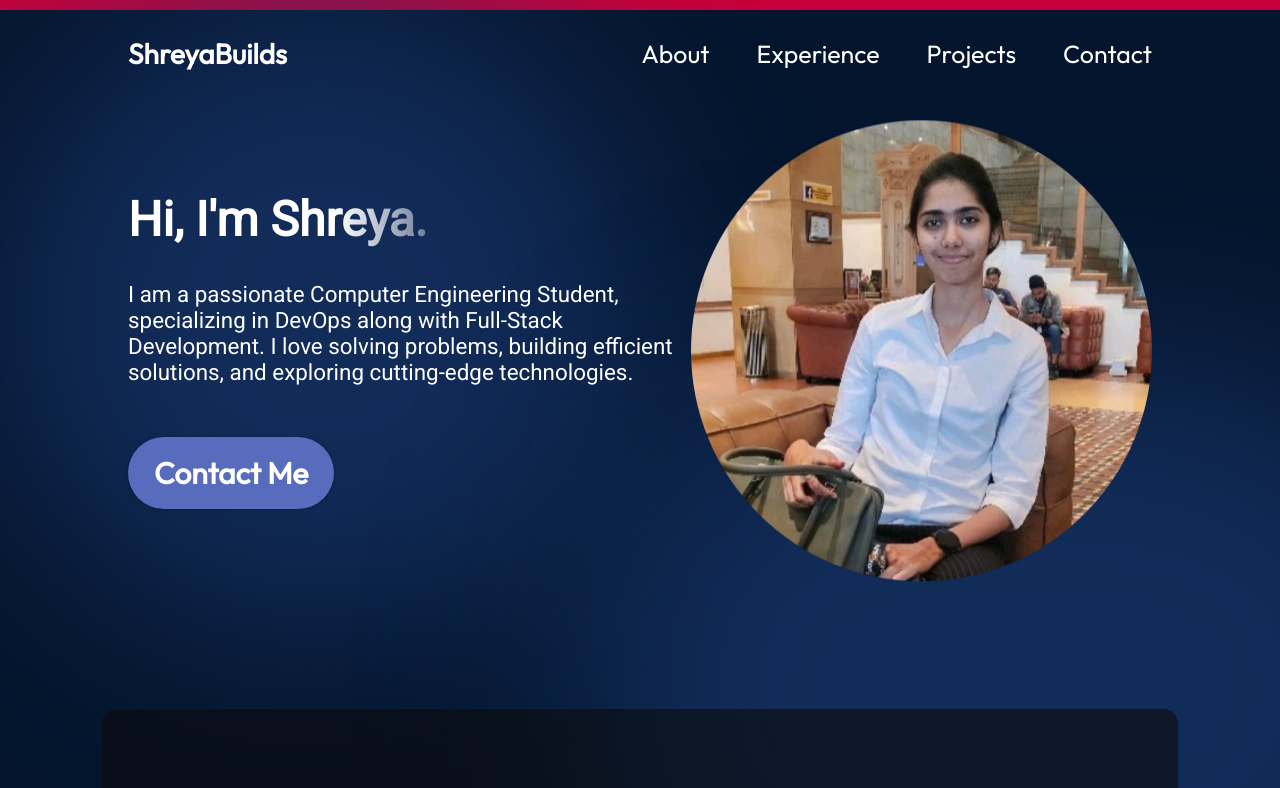
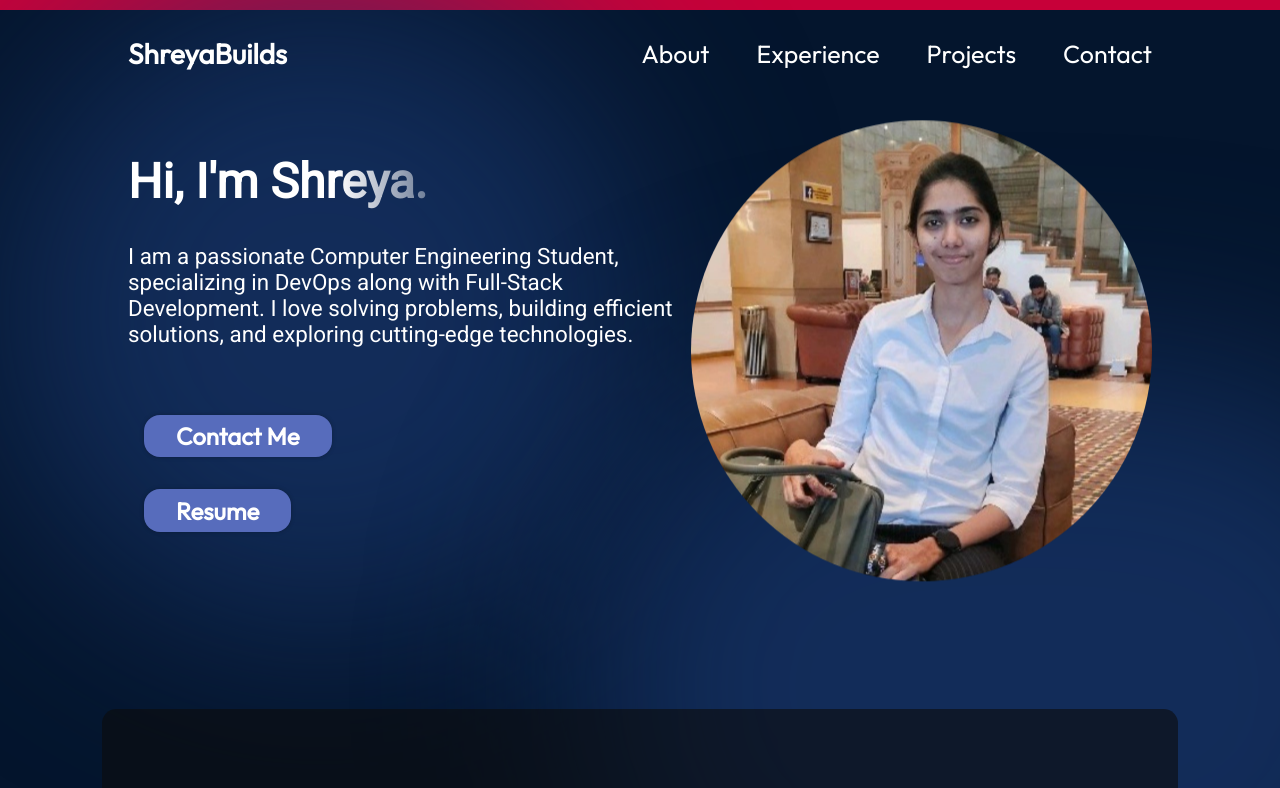
Before and after one commit to kulshreya03/ShreyaBuilds, a React (Vite) app: page / in a window 1280 px wide. Shown: the top 788 px of the page. Built offline with nearby package versions, Linux system fonts and the light colour scheme.

Commit message:
Added Resume

```diff
--- a/src/components/Hero/Hero.jsx
+++ b/src/components/Hero/Hero.jsx
@@ -18,6 +18,16 @@ export const Hero = () => {
         >
             Contact Me
         </motion.a>
+        <motion.a
+        href='https://drive.google.com/file/d/1HmPEKSbAwvdg-JfsN5QNwvSUMHkjAEOM/view?usp=sharing'
+        target='_blank'
+        rel="noopener noreferrer"
+        className={styles.contactBtn}
+        whileHover={{ scale: 1.2 }}
+        whileTap={{ scale: 0.8 }}
+        >
+          Resume
+        </motion.a>
     </div>
     <img className={styles.heroImg} src={heroImage} alt='Hero Image of me'/>
     <div className={styles.topBlur}/>
--- a/src/components/Hero/Hero.module.css
+++ b/src/components/Hero/Hero.module.css
@@ -62,11 +62,12 @@
     text-decoration: none;
     background-color: var(--color-primary);
     color: var(--color-text);
-    border-radius: 100px;
-    font-size: 30px;
+    border-radius: 1rem;
+    font-size: 1.5rem;
     font-weight: 600;
-    padding: 17px 26px;
+    padding: 0.4rem 2rem;
     box-shadow: 0 0 4px 0 rgba(0, 0, 0, 0.25);
+    margin: 1rem;
   }
 
   .heroImg {
```
